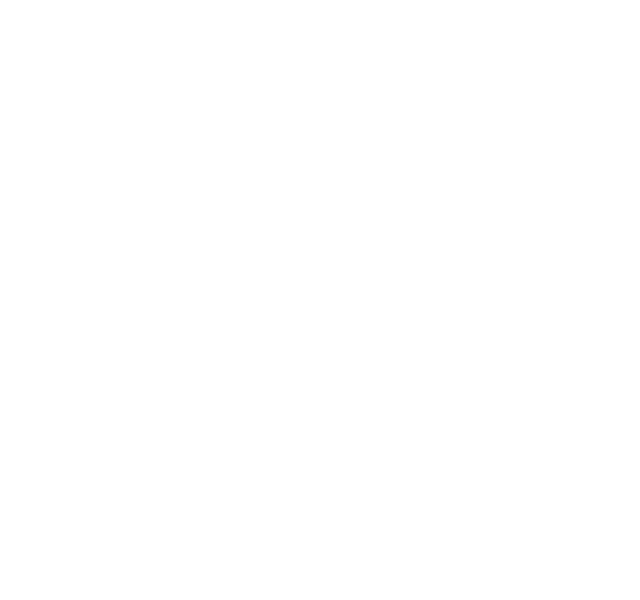
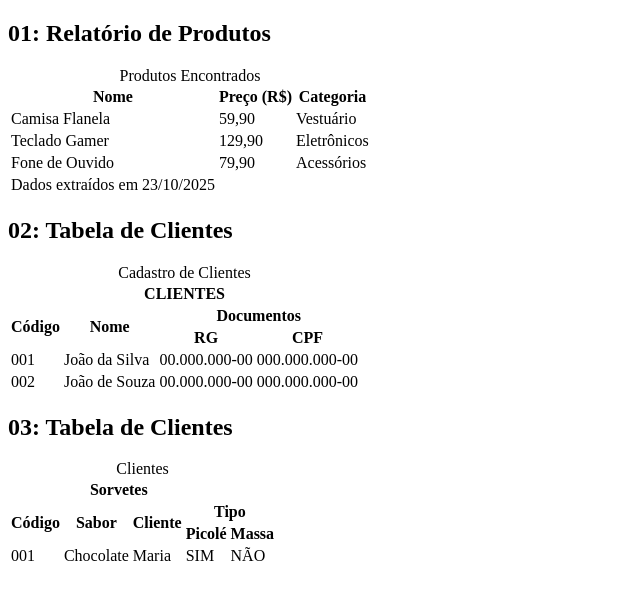
Before and after one commit to Gustavo-Pereira20/tabelas, a website: page produtos/tab-produtos-cliente-fidelidade.html in a window 1280 px wide. Shown: the whole page, without its empty margins (0-640 px from the left). Drawn offline with Linux system fonts and the light colour scheme.

Commit message:
MODIFY: Novas tabelas, início do CSS e outros...

```diff
--- a/produtos/tab-produtos-cliente-fidelidade.html
+++ b/produtos/tab-produtos-cliente-fidelidade.html
@@ -0,0 +1,103 @@
+<!DOCTYPE html>
+<html lang="pt-br">
+<head>
+    <meta charset="UTF-8">
+    <meta name="viewport" content="width=device-width, initial-scale=1.0">
+    <title>Document</title>
+</head>
+<body>
+    <h2>01: Relatório de Produtos</h2>
+    <table>
+        <caption>Produtos Encontrados</caption>
+        <thead>
+            <tr>
+                <th>Nome</th>
+                <th>Preço (R$)</th>
+                <th>Categoria</th>
+            </tr>
+        </thead>
+        <tbody>
+            <tr>
+                <td>Camisa Flanela</td>
+                <td>59,90</td>
+                <td>Vestuário</td>
+            </tr>
+            <tr class="altura">
+                <td>Teclado Gamer</td>
+                <td>129,90</td>
+                <td>Eletrônicos</td>
+            </tr>
+            <tr>
+                <td>Fone de Ouvido</td>
+                <td>79,90</td>
+                <td>Acessórios</td>
+            </tr>
+        </tbody>
+        <tfoot>
+            <tr>
+                <td>Dados extraídos em 23/10/2025</td>
+            </tr>
+        </tfoot>
+    </table>
+    <h2>02: Tabela de Clientes</h2>
+    <table>
+        <caption>Cadastro de Clientes</caption>
+        <thead>
+            <tr>
+                <th colspan="4">CLIENTES</th>
+            </tr>
+            <tr>
+                <th rowspan="2">Código</th>
+                <th rowspan="2">Nome</th>
+                <th colspan="2">Documentos</th>
+            </tr>
+            <tr>
+                <th>RG</th>
+                <th>CPF</th>
+            </tr>
+        </thead>
+        <tbody>
+            <tr>
+                <td>001</td>
+                <td>João da Silva</td>
+                <td>00.000.000-00</td>
+                <td>000.000.000-00</td>
+            </tr>
+            <tr>
+                <td>002</td>
+                <td>João de Souza</td>
+                <td>00.000.000-00</td>
+                <td>000.000.000-00</td>
+            </tr>
+        </tbody>
+    </table>
+    <h2>03: Tabela de Clientes</h2>
+    <table>
+        <caption>Clientes</caption>
+        <thead>
+            <tr>
+                <th colspan="4">Sorvetes</th>
+            </tr>
+            <tr>
+                <th rowspan="2">Código</th>
+                <th rowspan="2">Sabor</th>
+                <th rowspan="2">Cliente</th>
+                <th colspan="2">Tipo</th>
+            </tr>
+            <tr>
+                <th>Picolé</th>
+                <th>Massa</th>
+            </tr>
+        </thead>
+        <tbody>
+            <tr>
+                <td>001</td>
+                <td>Chocolate</td>
+                <td>Maria</td>
+                <td>SIM</td>
+                <td>NÃO</td>
+            </tr>
+        </tbody>
+    </table>
+</body>
+</html>
```
Also changed, not shown: index.html (+5 -19 lines), pedidos/pedidos.css (+32 -0 lines), pedidos/pedidos.html (+83 -0 lines).
